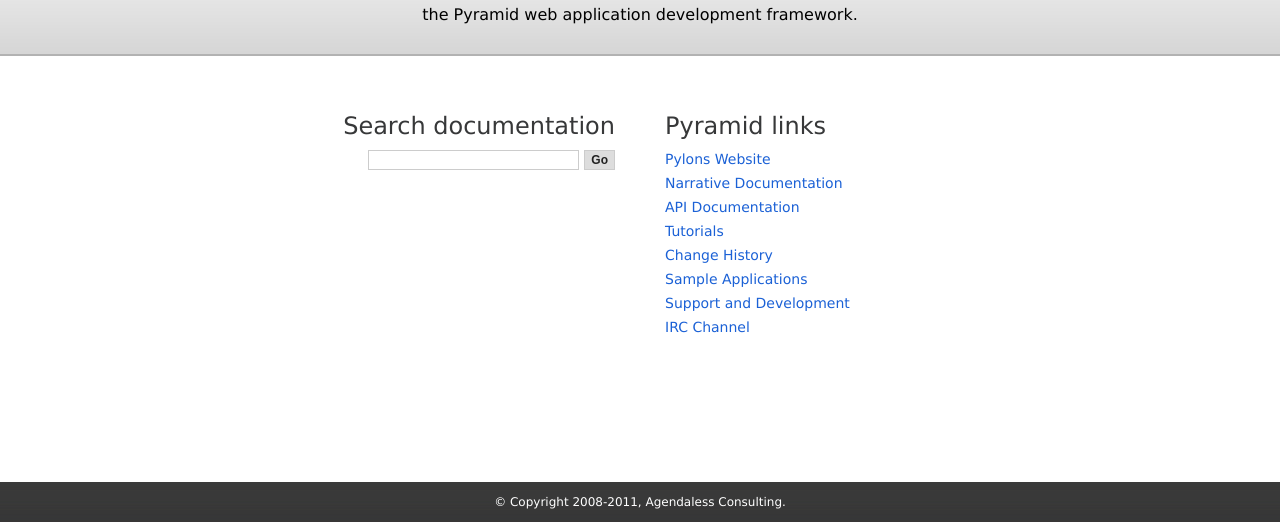
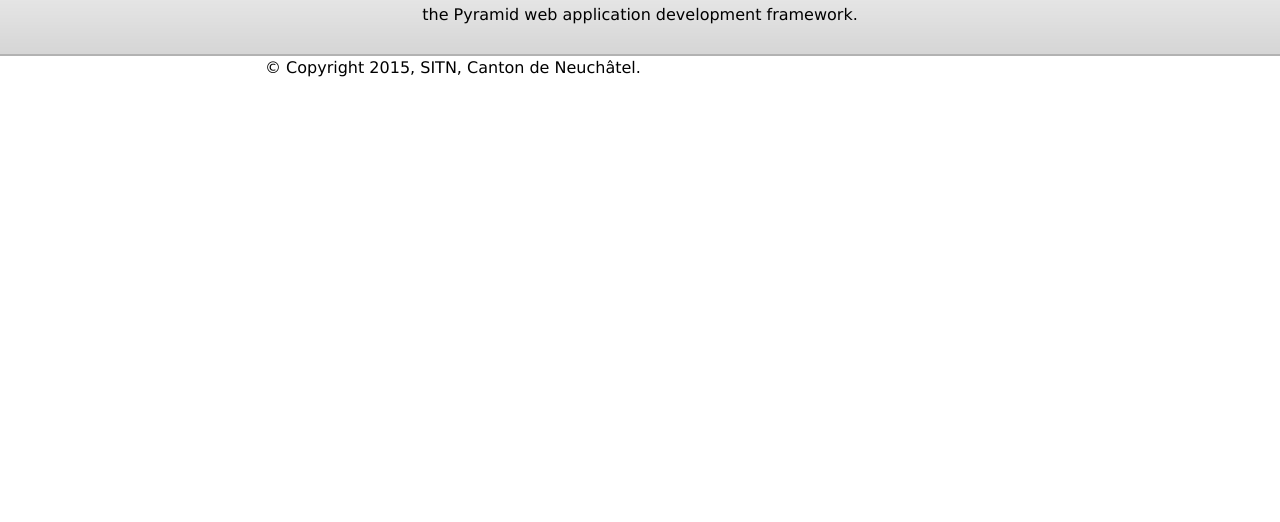
Before and after one commit to sitn/las_extractor, a Python web app: template las_extractor/templates/index.mako in a window 1280 px wide. Shown: the part 278-800 px from the top of the page. Run offline with Mako, Linux system fonts and the light colour scheme; the template is opened without the code that fills it, so the values that code supplies are empty; some web fonts are replaced.

Commit message:
Entry page

```diff
--- a/las_extractor/templates/index.mako
+++ b/las_extractor/templates/index.mako
@@ -28,49 +28,7 @@
         </p>
       </div>
     </div>
-    <div id="bottom">
-      <div class="bottom">
-        <div id="left" class="align-right">
-          <h2>Search documentation</h2>
-          <form method="get" action="http://docs.pylonsproject.org/projects/pyramid/en/1.3-branch/search.html">
-                <input type="text" id="q" name="q" value="" />
-                <input type="submit" id="x" value="Go" />
-            </form>
-        </div>
-        <div id="right" class="align-left">
-          <h2>Pyramid links</h2>
-          <ul class="links">
-            <li>
-              <a href="http://pylonsproject.org">Pylons Website</a>
-            </li>
-            <li>
-              <a href="http://docs.pylonsproject.org/projects/pyramid/en/1.3-branch/#narrative-documentation">Narrative Documentation</a>
-            </li>
-            <li>
-              <a href="http://docs.pylonsproject.org/projects/pyramid/en/1.3-branch/#reference-material">API Documentation</a>
-            </li>
-            <li>
-              <a href="http://docs.pylonsproject.org/projects/pyramid/en/1.3-branch/#tutorials">Tutorials</a>
-            </li>
-            <li>
-              <a href="http://docs.pylonsproject.org/projects/pyramid/en/1.3-branch/#detailed-change-history">Change History</a>
-            </li>
-            <li>
-              <a href="http://docs.pylonsproject.org/projects/pyramid/en/1.3-branch/#sample-applications">Sample Applications</a>
-            </li>
-            <li>
-              <a href="http://docs.pylonsproject.org/projects/pyramid/en/1.3-branch/#support-and-development">Support and Development</a>
-            </li>
-            <li>
-              <a href="irc://irc.freenode.net#pyramid">IRC Channel</a>
-            </li>
-            </ul>
-        </div>
-      </div>
-    </div>
-  </div>
-  <div id="footer">
-    <div class="footer">&copy; Copyright 2008-2011, Agendaless Consulting.</div>
+    <div class="footer">&copy; Copyright 2015, SITN, Canton de Neuchâtel.</div>
   </div>
 </body>
 </html>
```
